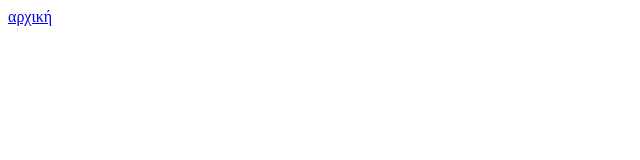
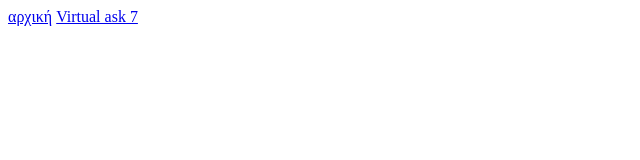
Before and after one commit to Apostolos19172/github-pages-site, a plain HTML site: page pages/other.html in a window 1280 px wide. Shown: the whole page, without its empty margins (0-640 px from the left). Drawn offline with Linux system fonts and the light colour scheme.

Commit message:
Add files via upload

```diff
--- a/pages/other.html
+++ b/pages/other.html
@@ -8,5 +8,6 @@
 </head>
 <body>
     <a href="./../index.html">αρχική</a>
+    <a href="/Virtual ask 7.html">Virtual ask 7</a>
 </body>
 </html>
```
